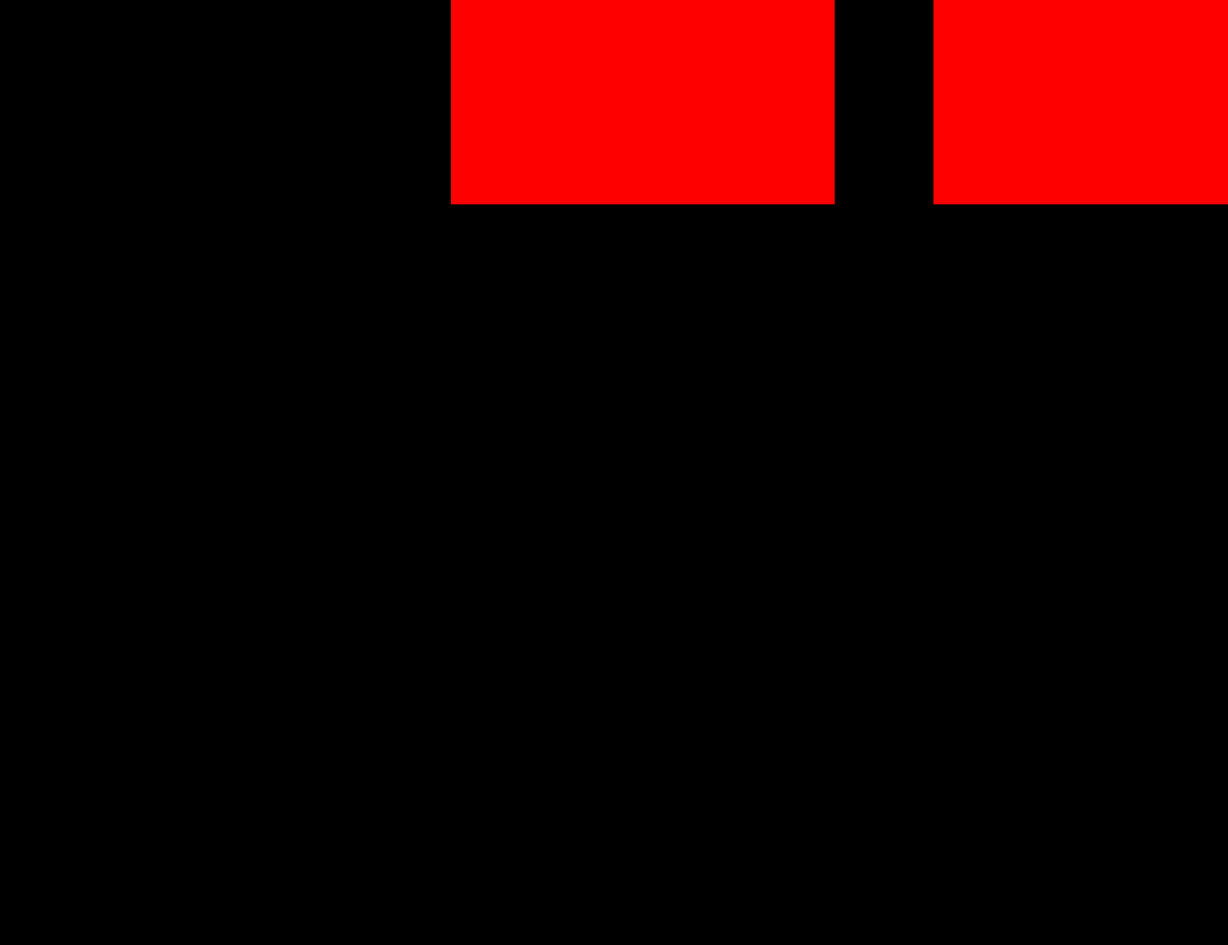
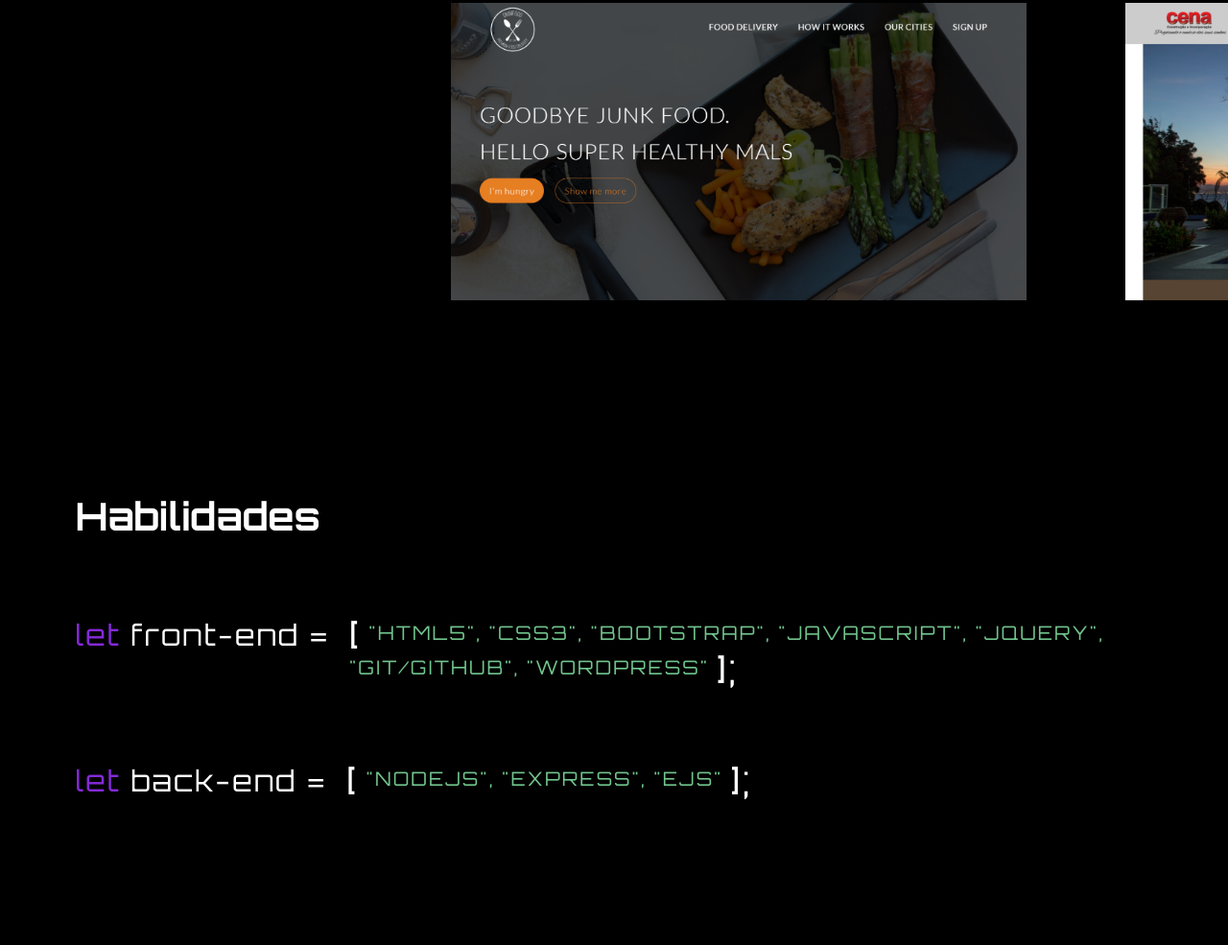
Before and after one commit to JonathanFrosto/JonathanFrosto.github.io, a plain HTML site: page index.html in a window 1280 px wide. Shown: the part 1157-2142 px from the top of the page at 96% size. Drawn offline with nearby package versions, Linux system fonts and the light colour scheme.

Commit message:
Skills done

```diff
--- a/app.js
+++ b/app.js
@@ -1,18 +1,18 @@
 // Up/down navigation
-$('html, body').animate({scrollTop: $('#section1').offset().top}, 1000);
+// $('html, body').animate({scrollTop: $('#section1').offset().top}, 1000);
 
 const up = $('#up');
 const down = $('#down');
 let count = 1;
 
-down.click(function(){
+down.click(() => {
     if ( count < 4){
         count++;
         $('html, body').animate({scrollTop: $('#section' + count).offset().top}, 1000);
     }
 });
 
-up.click(function(){
+up.click(() => {
     if ( count > 1){
         count--;
         $('html, body').animate({scrollTop: $('#section' + count).offset().top}, 1000);
@@ -49,3 +49,11 @@ slider.addEventListener('mousemove',(e) => {
     // slider.scrollLeft = scrollLeft - walk;
     // console.log({startX,x, walk});
 })
+
+const links = $('a');
+
+links.click(e => {
+    e.preventDefault();
+    console.log(e);
+});
+console.log(links);
--- a/css/style.css
+++ b/css/style.css
@@ -29,9 +29,8 @@ h1 {
 h2 { font-size: 4rem;}
 
 /* REUSABLE CLASSES  */
-.blue-text {
-    color: blue;
-}
+.blue-text { color: blue; }
+.var { color: rgb(132, 42, 216); }
 
 .container {
     max-width: 1200px;
@@ -128,14 +127,28 @@ h2 { font-size: 4rem;}
     width: 100%;
     padding: 3rem;
     white-space: nowrap;
+    z-index: 10;
 }
+
+.projects__collection:hover {
+    cursor: grabbing;
+}
+
+/* .projects__collection:hover {
+    cursor: grabbing;
+} */
 
 .projects__item {
     display: inline-block;
-    width: 400px;
-    height: 350px;
-    background-color: red;
+    width: 600px;
     margin: 0 50px;
+    transform: scale(1);
+    transition: all 1s;
+
+}
+
+.projects__item img{
+    width: 100%;
 }
 
 .projects__item:last-of-type{
@@ -145,11 +158,44 @@ h2 { font-size: 4rem;}
     margin-left: calc(50vw - 200px);
 }
 
+
 .projects__item:hover{
     transform: scale(1.1);
-    transition: all 0.8s;
+    box-shadow: 0 5px -50px rgb(0, 255, 136);
+
+    /* transition: all 0.8s; */
+}
+
+.dark {
+    width: 100%;
+    height: inherit;
+    background-color: rgba(221, 39, 39, 0.8);
 }
 
 .simplebar-scrollbar::before {
     background: transparent;
 }
+
+/* SKILLS */
+.skills h2 { margin-bottom: 8rem; }
+
+.skills__box {
+    letter-spacing: 2px;
+    display: flex;
+    margin-bottom: 8rem;
+    font-size: 3rem;
+}
+
+.skills__box p:first-of-type { flex-shrink: 0; }
+
+.skills__arr {
+    color: rgb(113, 197, 141);
+    font-size: 2rem;
+}
+
+.skills__arr span {
+    color: white;
+    font-size: 4rem;
+    line-height: .9;
+    vertical-align: middle;
+}
--- a/index.html
+++ b/index.html
@@ -51,15 +51,90 @@
         </div>
 
         <div id="items" class="projects__collection">
-            <div class="projects__item"></div>
-            <div class="projects__item"></div>
-            <div class="projects__item"></div>
-            <div class="projects__item"></div>
+            <div class="projects__item">
+                <a href="#"><img src="imagens/projeto01copy.png" alt=""></a>
+            </div>
+
+            <div class="projects__item">
+                <a href="#"><img src="imagens/projeto02copy.png" alt=""></a>
+            </div>
+
+            <div class="projects__item">
+                <a href="#"><img src="imagens/projeto03copy.png" alt=""></a>
+            </div>
+
+            <div class="projects__item">
+                <a href="#"><img src="imagens/projeto04copy.png" alt=""></a>
+
+            </div>
+
+            <div class="projects__item">
+                <a href="#"><img src="imagens/projeto05copy.png" alt=""></a>
+
+            </div>
+
+            <div class="projects__item">
+                <a href="#"><img src="imagens/projeto06copy.png" alt=""></a>
+
+            </div>
+
+            <div class="projects__item">
+                <a href="#"><img src="imagens/projeto07copy.png" alt=""></a>
+
+            </div>
+
+            <div class="projects__item">
+                <a href="#"><img src="imagens/projeto08copy.png" alt=""></a>
+
+            </div>
+
+            <div class="projects__item">
+                <a href="#"><img src="imagens/projeto09copy.png" alt=""></a>
+
+            </div>
+
+            <div class="projects__item">
+                <a href="#"><img src="imagens/projeto10copy.png" alt=""></a>
+
+            </div>
+
         </div>
     </section>
 
-    <section id="section3" class="contact">
+    <section id="section3" class="skills">
+        <div class="container">
+            <h2>Habilidades</h2>
 
+            <div class="skills__box">
+                <p class="skills__declaration">
+                    <span class="var">let</span> front-end = &nbsp;
+                </p>
+
+                <p class="skills__arr">
+                    <span>[</span>
+                    "HTML5", "CSS3", "BOOTSTRAP", "JAVASCRIPT", "JQUERY", "GIT/GITHUB", "WORDPRESS"
+                    <span>];</span>
+                </p>
+            </div>
+
+            <div class="skills__box">
+                <p class="skills__declaration">
+                    <span class="var">let</span> back-end = &nbsp;
+                </p>
+
+                <p class="skills__arr">
+                    <span>[</span>
+                    "NODEJS", "EXPRESS", "EJS"
+                    <span>];</span>
+                </p>
+            </div>
+        </div>
+    </section>
+
+    <section id="section4" class="contact">
+        <div class="container">
+            <h2>Contato</h2>
+        </div>
     </section>
 
     <script src="https://ajax.googleapis.com/ajax/libs/jquery/3.5.1/jquery.min.js"></script>
```
Also changed, not shown: imagens/projeto01copy.png (added), imagens/projeto02copy.png (added), imagens/projeto03copy.png (added), imagens/projeto04copy.png (added), imagens/projeto05copy.png (added), imagens/projeto06copy.png (added), imagens/projeto07copy.png (added), imagens/projeto09copy.png (added), imagens/projeto10copy.png (added), 1 other file.
